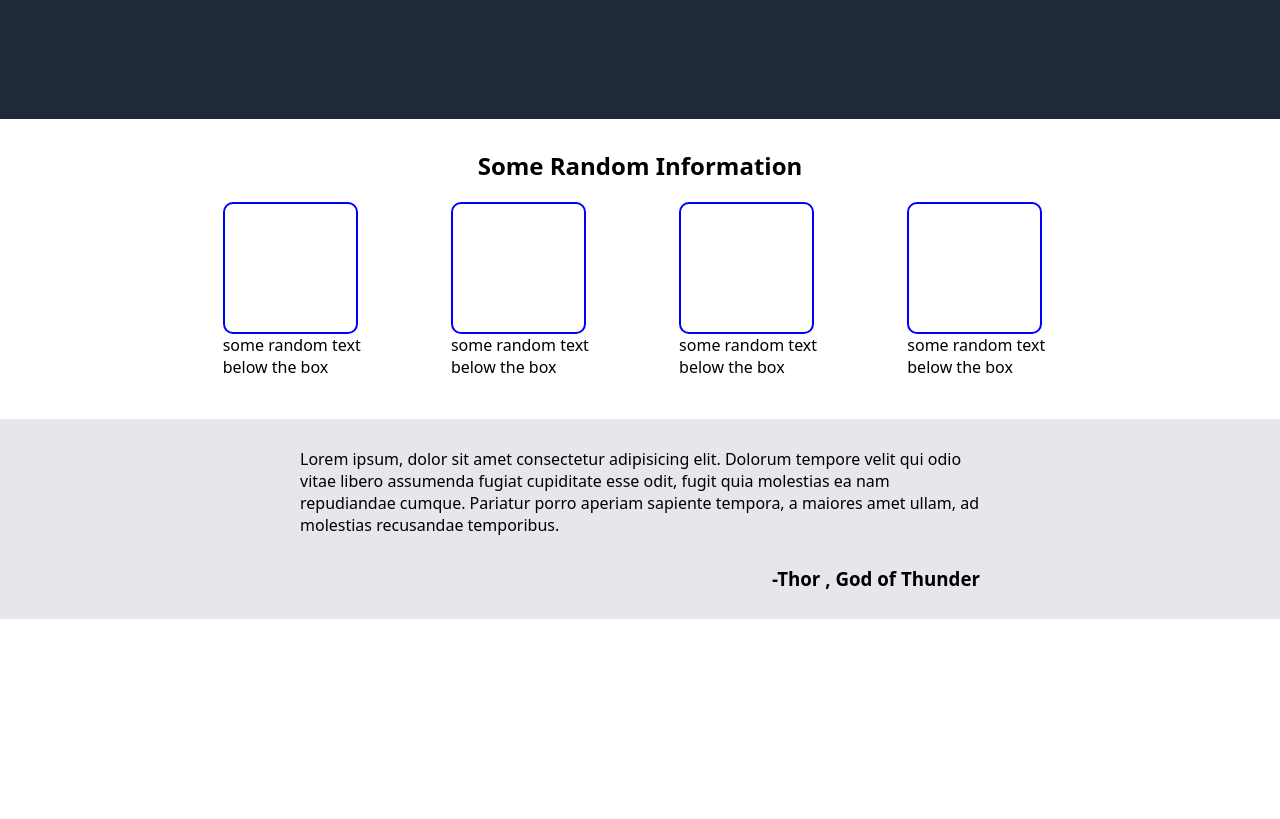
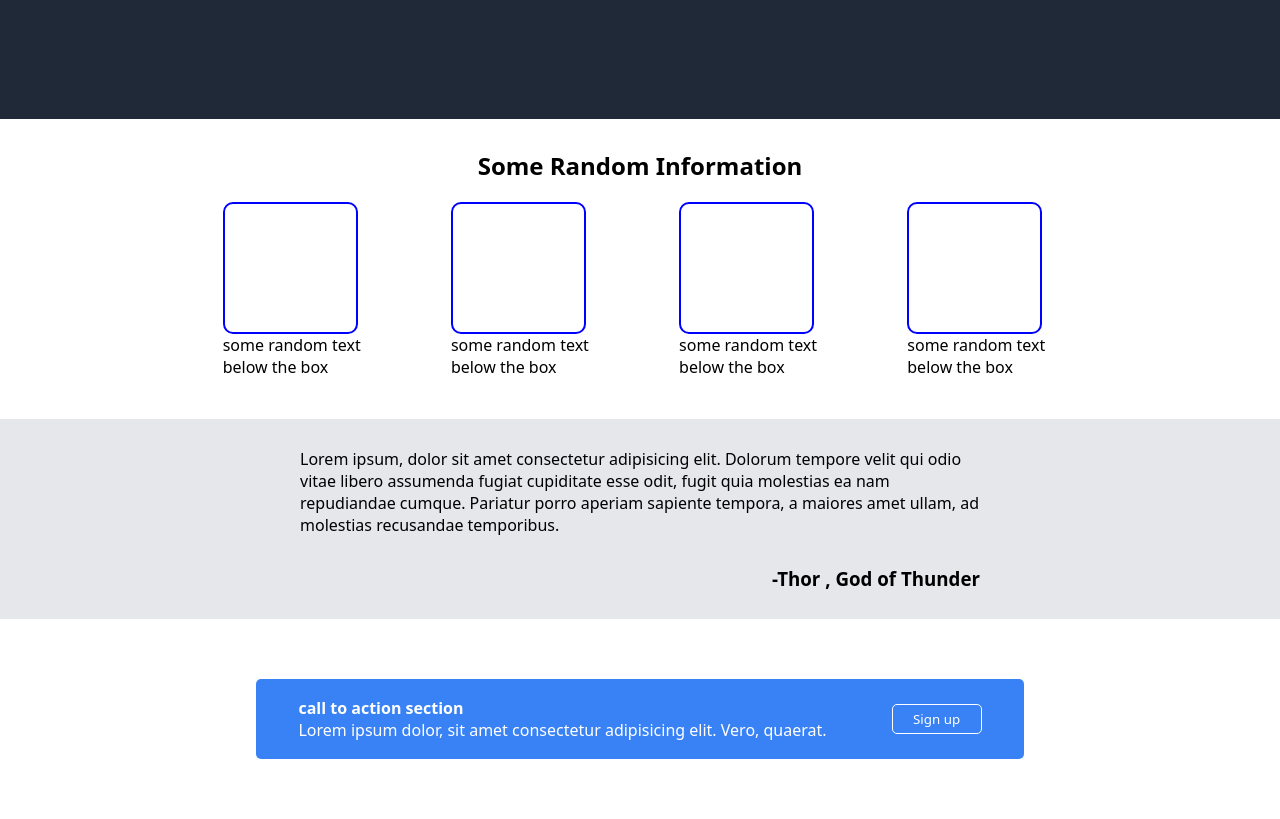
Before and after one commit to RezaBarkhordari21/odin-landingPage, a plain HTML site: page index.html in a window 1280 px wide. Shown: the part 381-1200 px from the top of the page. Before the commit the page ends 1000 px from the top, so only its background shows below. Drawn offline with Linux system fonts and the light colour scheme.

Commit message:
create call to action section

```diff
--- a/index.html
+++ b/index.html
@@ -69,5 +69,20 @@
       </p>
       <h3>-Thor , God of Thunder</h3>
     </div>
+
+    <div class="call">
+      <div class="callBox">
+        <div class="callText">
+          <h4>call to action section</h4>
+          <p>
+            Lorem ipsum dolor, sit amet consectetur adipisicing elit. Vero,
+            quaerat.
+          </p>
+        </div>
+        <div class="callBtn">
+          <button>Sign up</button>
+        </div>
+      </div>
+    </div>
   </body>
 </html>
--- a/style.css
+++ b/style.css
@@ -107,3 +107,33 @@
     margin-left: auto;
     margin-top: 30px;
 }
+
+.call {
+    /* background-color: red; */
+    width: 100%;
+    height: 200px;
+    display: flex;
+    justify-content: center;
+    align-items: center;
+}
+
+.callBox {
+    width: 60%;
+    height: 40%;
+    background-color: #3882f6;
+    border-radius: 5px;
+    color: white;
+    display: flex;
+    align-items: center;
+    justify-content: space-around;
+    padding: 0 10px;
+}
+
+.callBtn button {
+    width: 90px;
+    height: 30px;
+    background-color: transparent;
+    color: white;
+    border: 1px solid white;
+    border-radius: 5px;
+}
```
